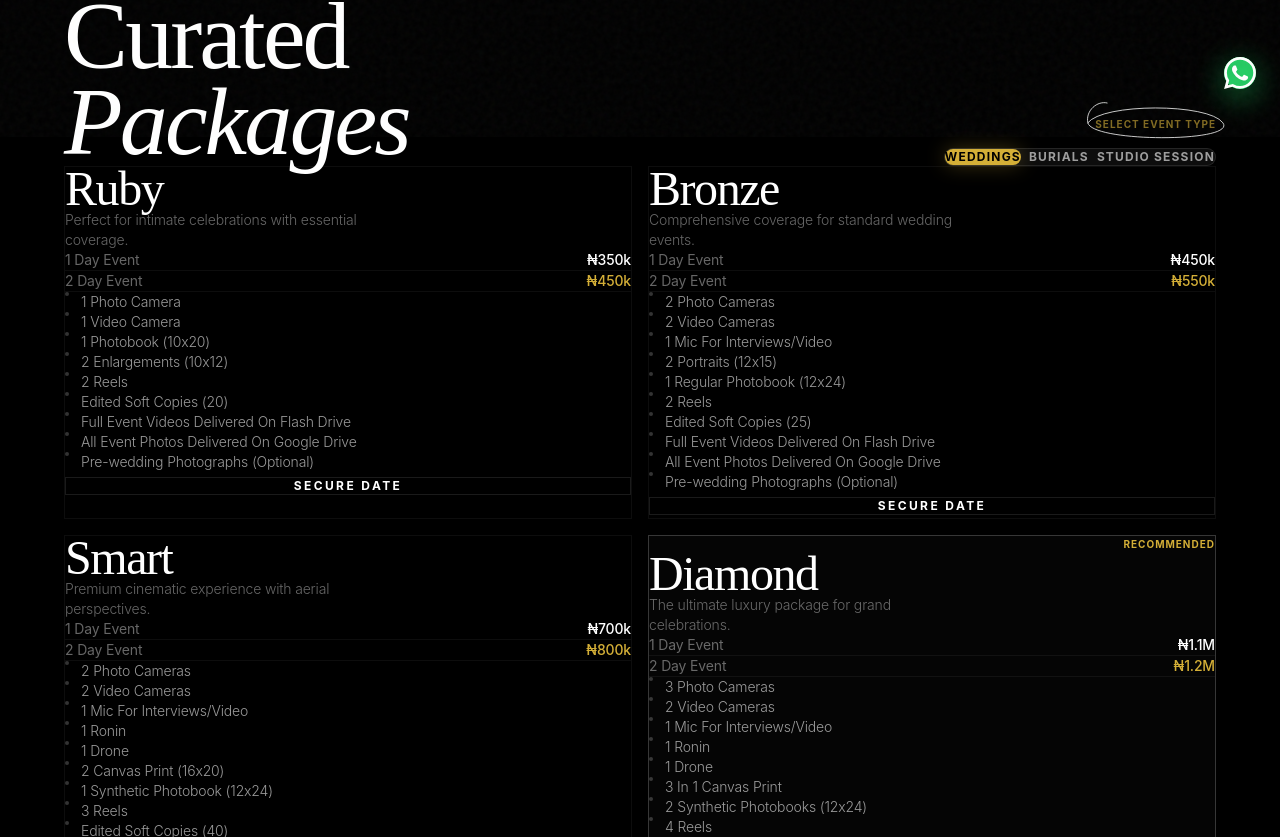
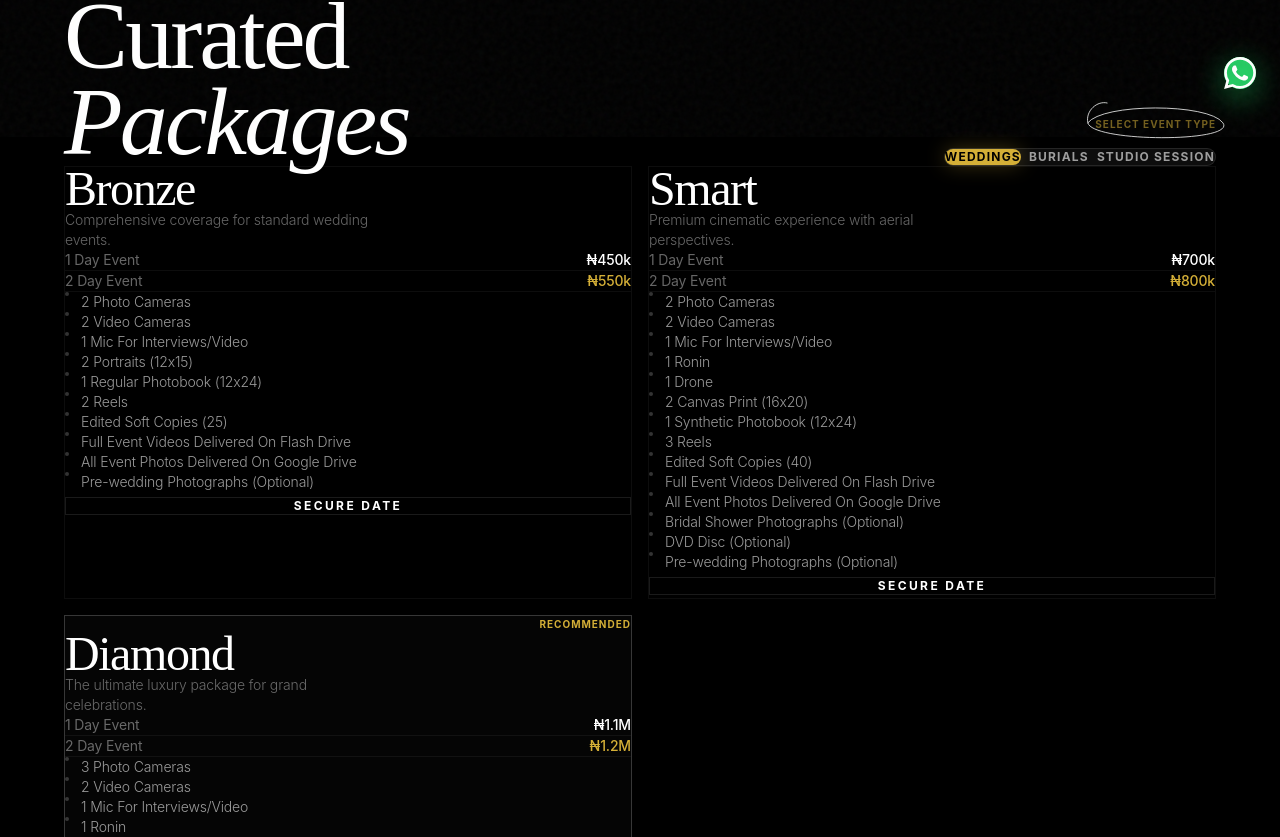
Before and after one commit to Mbakara1/excel_package, a React (Vite) app: page / in a window 1280 px wide. Shown: the part 663-1500 px from the top of the page. Built offline with nearby package versions, Linux system fonts and the light colour scheme.

Commit message:
Remove Ruby package from wedding packages

```diff
--- a/src/components/BookingForm.jsx
+++ b/src/components/BookingForm.jsx
@@ -38,7 +38,6 @@ const BookingForm = () => {
         // Note: Pricing component sends 'Smart (Burial)' for burial smart package
         const packageMap = {
           // Weddings
-          'Ruby': 'Ruby — ₦350k',
           'Bronze': 'Bronze — ₦450k',
           'Smart': 'Smart — ₦700k',
           'Diamond': 'Diamond — ₦1.1M',
@@ -253,7 +252,6 @@ const BookingForm = () => {
                   <option value="" className="bg-black">Select Package</option>
 
                   <optgroup label="Weddings" className="bg-black text-white/60">
-                    <option value="Ruby — ₦350k" className="bg-black text-white">Ruby — ₦350k</option>
                     <option value="Bronze — ₦450k" className="bg-black text-white">Bronze — ₦450k</option>
                     <option value="Smart — ₦700k" className="bg-black text-white">Smart — ₦700k</option>
                     <option value="Diamond — ₦1.1M" className="bg-black text-white">Diamond — ₦1.1M</option>
--- a/src/components/Pricing.jsx
+++ b/src/components/Pricing.jsx
@@ -3,22 +3,6 @@ import { motion } from 'framer-motion';
 
 const categories = {
   weddings: [
-    {
-      name: "Ruby",
-      pricing: { oneDay: "₦350k", twoDay: "₦450k" },
-      features: [
-        "1 Photo Camera",
-        "1 Video Camera",
-        "1 Photobook (10x20)",
-        "2 Enlargements (10x12)",
-        "2 Reels",
-        "Edited Soft Copies (20)",
-        "Full Event Videos Delivered On Flash Drive",
-        "All Event Photos Delivered On Google Drive",
-        "Pre-wedding Photographs (Optional)"
-      ],
-      description: "Perfect for intimate celebrations with essential coverage."
-    },
     {
       name: "Bronze",
       pricing: { oneDay: "₦450k", twoDay: "₦550k" },
```
